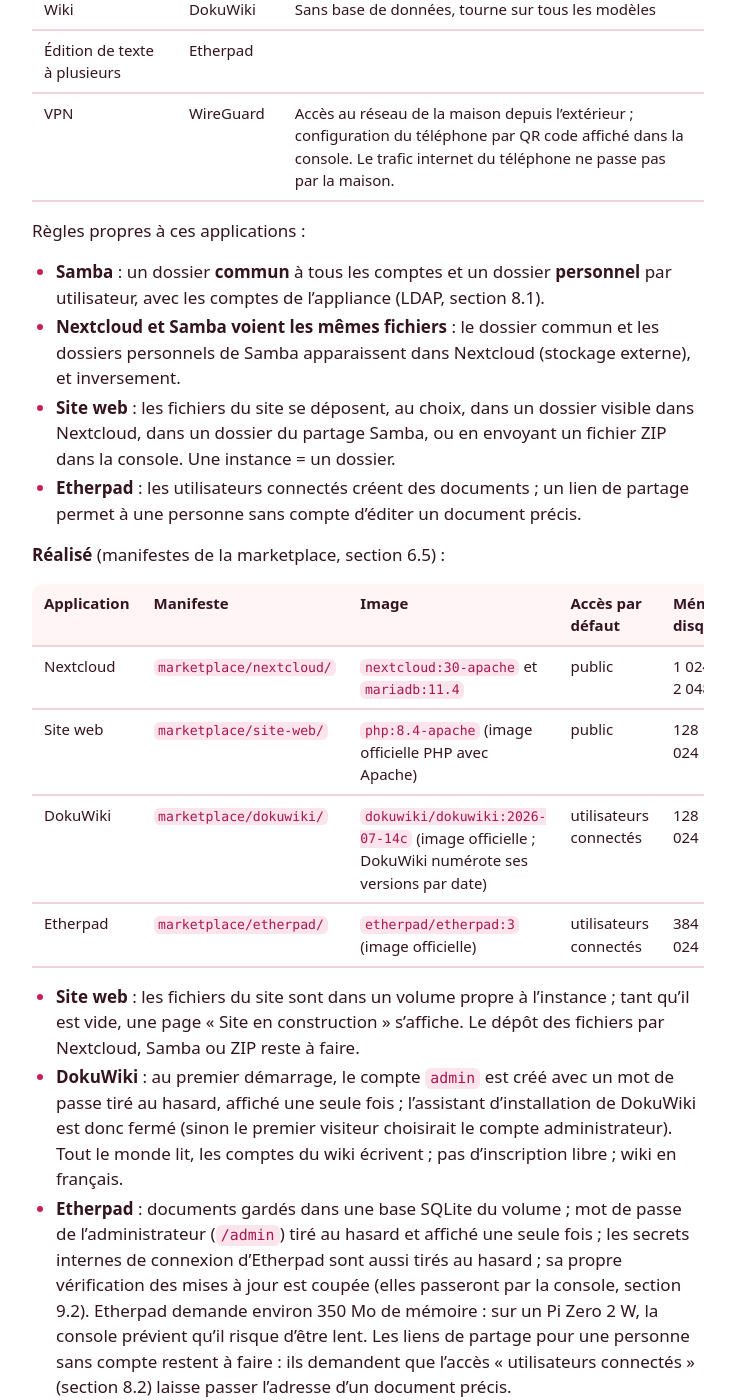
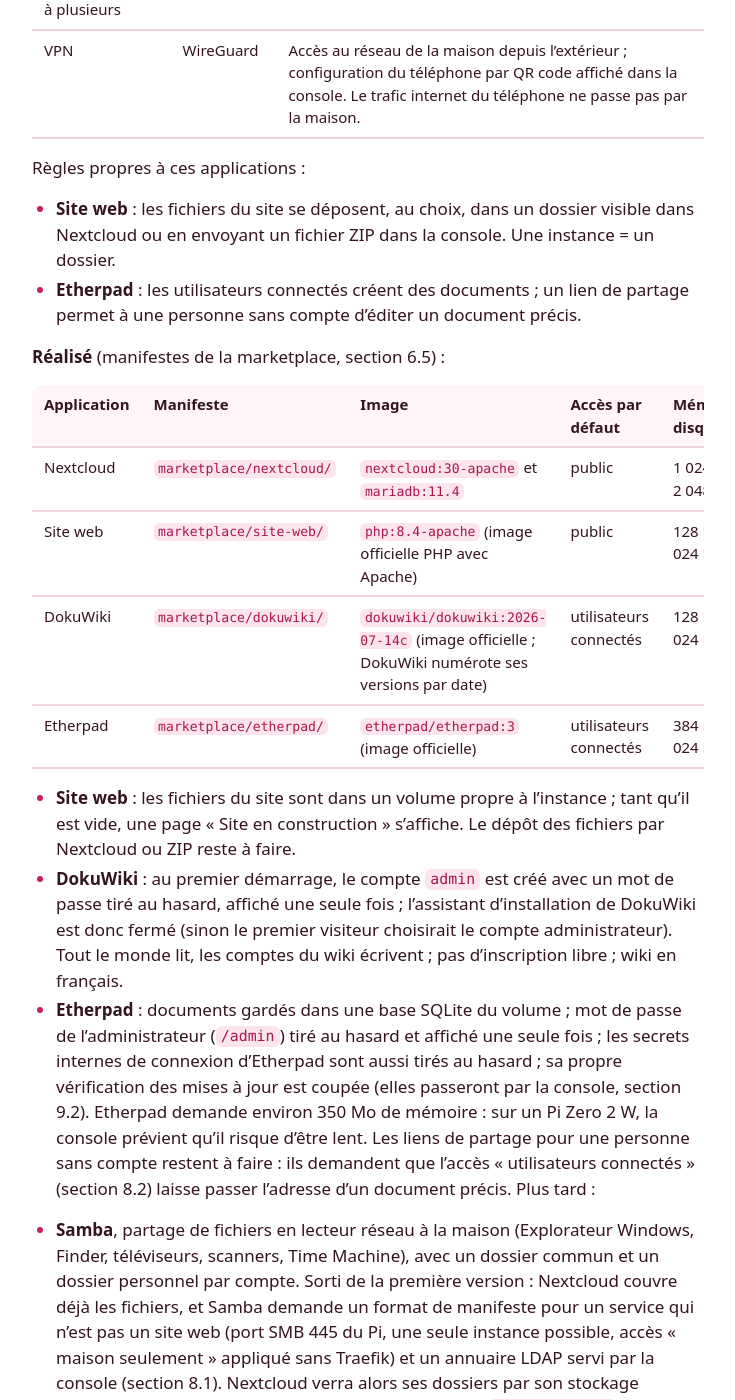
Before and after one commit to gmoulard/pi-appliance, a Jekyll site: the page built from docs/specification.md, in a window 1280 px wide and 1400 px high, scrolled down 8207 px. Shown: the whole window, without its empty margins (272-1007 px from the left). Built offline with Jekyll 4.4.1, drawn with Linux system fonts in a browser that asks for light colours; our own code applies the rules of GitHub Pages for plain Markdown files; some of the changed text lies outside the part shown.

Commit message:
Spécification : Samba et LDAP sortis de la première version
Nextcloud couvre les fichiers. Samba demande un format de manifeste pour
un service qui n'est pas un site web (port 445, une seule instance, accès
« maison seulement » sans Traefik) et un annuaire LDAP dans la console :
il passe en « plus tard », avec le stockage externe de Nextcloud comme
pont. Retiré aussi du README et de la page d'accueil du site.

Co-Authored-By: Claude Opus 5.5 <noreply@anthropic.com>

```diff
--- a/docs/index.html
+++ b/docs/index.html
@@ -68,12 +68,6 @@ along with this program.  If not, see <https://www.gnu.org/licenses/>.
 <p>Vos fichiers, photos, agenda et contacts.</p>
 
 </li>
-<li class="app tint-1">
-<span class="tile"><svg viewBox="0 0 24 24" width="26" height="26" aria-hidden="true"><path d="M3 7a2 2 0 0 1 2-2h4l2 2h8a2 2 0 0 1 2 2v8a2 2 0 0 1-2 2H5a2 2 0 0 1-2-2z"/></svg></span>
-<h3>Partage de fichiers</h3>
-<p>Un dossier commun pour toute la maison.</p>
-<span class="soon">Bientôt</span>
-</li>
 <li class="app tint-2">
 <span class="tile"><svg viewBox="0 0 24 24" width="26" height="26" aria-hidden="true"><path d="M12 3a9 9 0 1 0 0 18 9 9 0 0 0 0-18zM3 12h18M12 3c3 3.5 3 14.5 0 18M12 3c-3 3.5-3 14.5 0 18"/></svg></span>
 <h3>Site web</h3>
--- a/docs/specification.md
+++ b/docs/specification.md
@@ -146,7 +146,6 @@ Versions numérotées `x.y.z`. Deux canaux : **stable** (par défaut) et **bêta
 | Application | Logiciel | Remarques |
 |-------------|----------|-----------|
 | Fichiers, agenda, contacts | Nextcloud | Ancien prototype (section 12) : `docker-nextcloud/` |
-| Partage de fichiers à la maison | Samba | Réseau de la maison seulement ; ancien prototype (section 12) : `docker-samba/` |
 | Site web | Apache + PHP | Ancien prototype (section 12) : `docker-apache/` |
 | Wiki | DokuWiki | Sans base de données, tourne sur tous les modèles |
 | Édition de texte à plusieurs | Etherpad | |
@@ -154,9 +153,7 @@ Versions numérotées `x.y.z`. Deux canaux : **stable** (par défaut) et **bêta
 
 Règles propres à ces applications :
 
-- **Samba** : un dossier **commun** à tous les comptes et un dossier **personnel** par utilisateur, avec les comptes de l'appliance (LDAP, section 8.1).
-- **Nextcloud et Samba voient les mêmes fichiers** : le dossier commun et les dossiers personnels de Samba apparaissent dans Nextcloud (stockage externe), et inversement.
-- **Site web** : les fichiers du site se déposent, au choix, dans un dossier visible dans Nextcloud, dans un dossier du partage Samba, ou en envoyant un fichier ZIP dans la console. Une instance = un dossier.
+- **Site web** : les fichiers du site se déposent, au choix, dans un dossier visible dans Nextcloud ou en envoyant un fichier ZIP dans la console. Une instance = un dossier.
 - **Etherpad** : les utilisateurs connectés créent des documents ; un lien de partage permet à une personne sans compte d'éditer un document précis.
 
 **Réalisé** (manifestes de la marketplace, section 6.5) :
@@ -168,12 +165,13 @@ Règles propres à ces applications :
 | DokuWiki | `marketplace/dokuwiki/` | `dokuwiki/dokuwiki:2026-07-14c` (image officielle ; DokuWiki numérote ses versions par date) | utilisateurs connectés | 128 Mo, 1 024 Mo |
 | Etherpad | `marketplace/etherpad/` | `etherpad/etherpad:3` (image officielle) | utilisateurs connectés | 384 Mo, 1 024 Mo |
 
-- **Site web** : les fichiers du site sont dans un volume propre à l'instance ; tant qu'il est vide, une page « Site en construction » s'affiche. Le dépôt des fichiers par Nextcloud, Samba ou ZIP reste à faire.
+- **Site web** : les fichiers du site sont dans un volume propre à l'instance ; tant qu'il est vide, une page « Site en construction » s'affiche. Le dépôt des fichiers par Nextcloud ou ZIP reste à faire.
 - **DokuWiki** : au premier démarrage, le compte `admin` est créé avec un mot de passe tiré au hasard, affiché une seule fois ; l'assistant d'installation de DokuWiki est donc fermé (sinon le premier visiteur choisirait le compte administrateur). Tout le monde lit, les comptes du wiki écrivent ; pas d'inscription libre ; wiki en français.
 - **Etherpad** : documents gardés dans une base SQLite du volume ; mot de passe de l'administrateur (`/admin`) tiré au hasard et affiché une seule fois ; les secrets internes de connexion d'Etherpad sont aussi tirés au hasard ; sa propre vérification des mises à jour est coupée (elles passeront par la console, section 9.2). Etherpad demande environ 350 Mo de mémoire : sur un Pi Zero 2 W, la console prévient qu'il risque d'être lent. Les liens de partage pour une personne sans compte restent à faire : ils demandent que l'accès « utilisateurs connectés » (section 8.2) laisse passer l'adresse d'un document précis.
-- **Samba : pas encore**. Le format des manifestes ne sait publier qu'un service web (Traefik, `service` et `port`) ; Samba parle SMB sur le port 445 du Pi, que seul un service peut occuper, et l'accès « maison seulement » ne peut pas s'appuyer sur Traefik pour lui. Voir section 15.
+Plus tard :
 
-Plus tard : caméra (Motion, timelapse : anciens prototypes `pi-motion/` et `pi-timelaps/`, section 12).
+- **Samba**, partage de fichiers en lecteur réseau à la maison (Explorateur Windows, Finder, téléviseurs, scanners, Time Machine), avec un dossier commun et un dossier personnel par compte. Sorti de la première version : Nextcloud couvre déjà les fichiers, et Samba demande un format de manifeste pour un service qui n'est pas un site web (port SMB 445 du Pi, une seule instance possible, accès « maison seulement » appliqué sans Traefik) et un annuaire LDAP servi par la console (section 8.1). Nextcloud verra alors ses dossiers par son stockage externe (client Samba). Ancien prototype (section 12) : `docker-samba/`.
+- Caméra (Motion, timelapse : anciens prototypes `pi-motion/` et `pi-timelaps/`, section 12).
 
 ### 6.4 Hors marketplace
 
@@ -244,7 +242,7 @@ Offre :
 - Un seul identifiant et mot de passe pour la console et pour tous les services qui acceptent une connexion standard (OpenID Connect).
 - Le **fournisseur d'identité est intégré à la console** : elle est fournisseur OpenID Connect pour les services et point d'authentification déléguée (*forward auth*) pour Traefik. Pas de logiciel d'identité séparé, pour tenir sur un Pi Zero 2 W.
 - Un service sans connexion standard est protégé en amont par Traefik (authentification déléguée à la console) et garde, si besoin, ses propres comptes internes.
-- **LDAP** : la console sert aussi un annuaire LDAP, **activé seulement quand Samba est installé** (Samba ne connaît pas OpenID Connect), désactivé à sa désinstallation.
+- **LDAP** : pas dans la première version. Il viendra avec Samba (section 6.3, plus tard), qui ne connaît pas OpenID Connect : la console servira un annuaire LDAP activé seulement quand Samba est installé.
 - **Nouveau compte** : l'administrateur saisit un nom et une adresse e-mail ; la personne reçoit une **invitation par e-mail** et choisit elle-même son mot de passe.
 - **Mots de passe** : **8 caractères au moins**, **12 pour un administrateur** (son mot de passe protège aussi la clé des sauvegardes, section 9.1) ; la console suggère une phrase de passe ; pas d'expiration.
 - **Double authentification** (TOTP) : obligatoire pour ouvrir la console sur internet (section 8.3), **facultative** pour les autres comptes, que l'administrateur peut l'exiger.
@@ -253,7 +251,7 @@ Offre :
 
 ### 8.2 Qui accède à un service
 
-À l'installation, pour chaque service : **public sur internet**, **utilisateurs connectés** ou **maison seulement**. La valeur par défaut vient du manifeste (Samba : maison seulement ; site web : public ; Nextcloud, DokuWiki, Etherpad : utilisateurs connectés). Modifiable ensuite dans la console.
+À l'installation, pour chaque service : **public sur internet**, **utilisateurs connectés** ou **maison seulement**. La valeur par défaut vient du manifeste (site web : public ; Nextcloud, DokuWiki, Etherpad : utilisateurs connectés). Modifiable ensuite dans la console.
 
 ### 8.3 Console
 
@@ -445,6 +443,7 @@ Site et console suivent la même [charte graphique](charte-graphique.md) : framb
 ## 14. Hors périmètre
 
 - Grappe de plusieurs Pi (orchestration Kubernetes, k3s) : pas dans la première version.
+- Partage de fichiers Samba et annuaire LDAP : pas dans la première version (section 6.3).
 - Hébergement d'un service pour des tiers à grande échelle.
 - Faire passer tout le trafic internet du téléphone par la maison (le VPN donne seulement accès au réseau de la maison).
 - Tableau de bord commun à plusieurs appliances.
@@ -453,7 +452,6 @@ Site et console suivent la même [charte graphique](charte-graphique.md) : framb
 
 - Relais : prix et moyen de paiement de l'offre payante.
 - Relais : nombre maximal d'appliances relayées (7.3).
-- Samba (6.3) : comment décrire dans le manifeste un service qui n'est pas un site web (port SMB 445 ouvert sur le Pi, une seule instance possible, accès « maison seulement » appliqué sans Traefik), et que doit faire la console pour lui (pas d'adresse web à afficher).
 
 ## 16. Ordre de construction
 
```
Also changed, not shown: other parts of docs/specification.md (+1 -1 lines), docs/TODO.md (+6 -7 lines), README.md.
